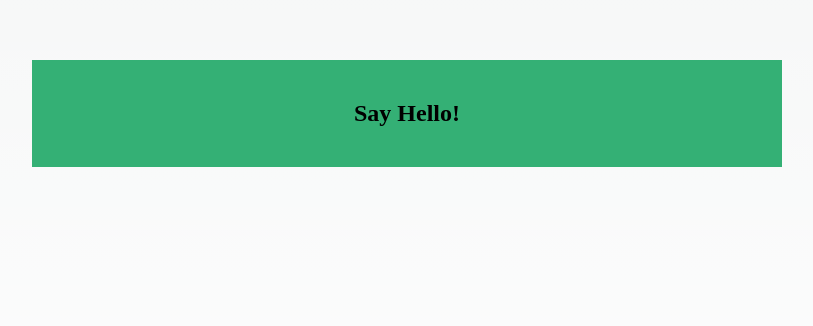
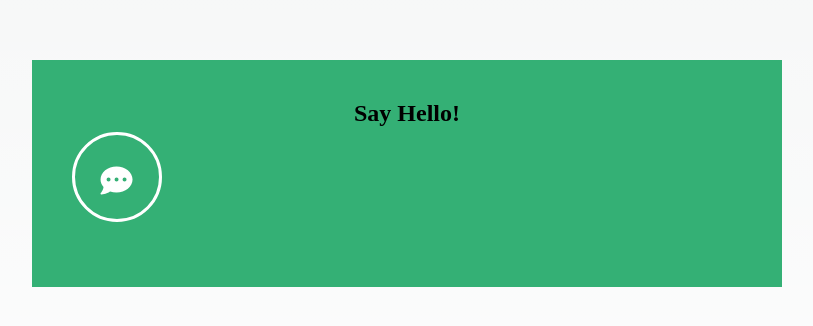
Before and after one commit to ouseijin/ouseijin, a Next.js app: page / in a window 1280 px wide. Shown: the part 2564-2890 px from the top of the page, without its empty margins (361-1174 px from the left). Built offline with nearby package versions, Linux system fonts and the light colour scheme.

Commit message:
⚗️ CONTACT MEページにFontAwesomeアイコン追加

```diff
--- a/src/pages/index.js
+++ b/src/pages/index.js
@@ -150,6 +150,15 @@ export default function Home() {
               <div class="row">
                 <div class="col-md-12">
                   <h2>Say Hello!</h2>
+                  <div className={styles.contact_icon}>
+                    <ul>
+                      <li className={styles.icon_button}>
+                        <a href=''>
+                          <FontAwesomeIcon icon={faCommentDots} className={styles.fa} />
+                        </a>
+                      </li>
+                    </ul>
+                  </div>
                 </div>
 
               </div>
--- a/src/styles/Home.module.css
+++ b/src/styles/Home.module.css
@@ -146,6 +146,21 @@ transform: translateY(-140%);
   /* background-color: rgba(0,0,0,0.9); */
   background-color: rgba(31, 168, 102, 0.9); /* 見やすくするための一時的な背景色 */
 }
+.contact_icon {
+  overflow: hidden;
+}
+.contact_icon ul {
+  margin: 0;
+  padding: 0;
+  float: left;
+}
+.contact_icon li {
+  margin-top: 5px;
+  margin-bottom: 25px;
+  display: block;
+  background-color: transparent;
+}
+
 
 
 /* 元々記載のコード いずれ消す */
```
